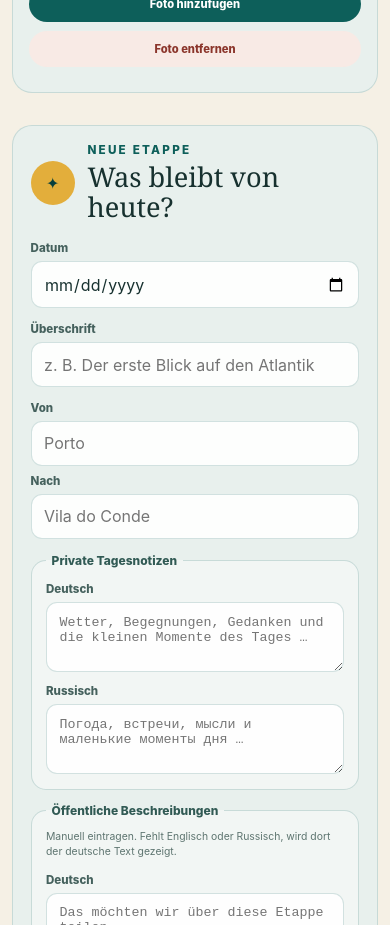
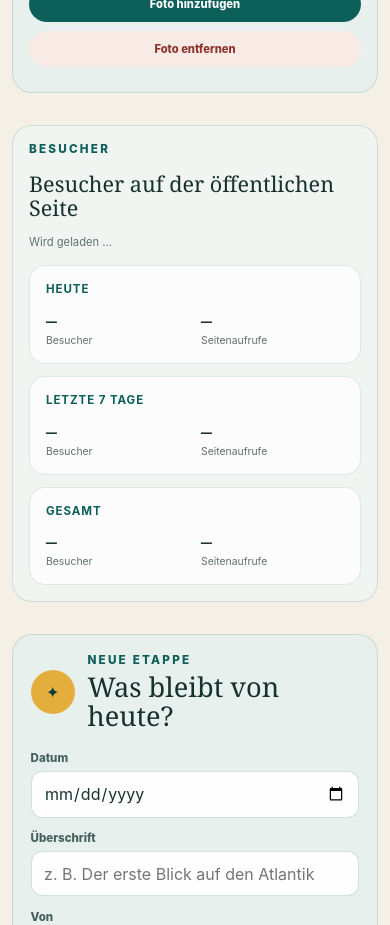
Before and after one commit to apollo2802/camino-packliste, a Next.js app: page / in a window 390 px wide. Shown: the part 9460-10385 px from the top of the page. Built offline with nearby package versions, Linux system fonts and the light colour scheme.

Commit message:
feat: show protected visitor statistics

```diff
--- a/app/globals.css
+++ b/app/globals.css
@@ -400,6 +400,18 @@ h2 { margin: 0; font-family: Georgia, "Times New Roman", serif; font-weight: 500
 #public-photo-remove { color: #8b352b; background: #f8eae5; }
 #public-photo-status { max-width: 170px; margin: 0; color: var(--muted); font-size: .64rem; line-height: 1.35; }
 #public-photo-status.error { color: #8b352b; }
+.visitor-stats { margin-bottom: 2rem; padding: clamp(1rem,3vw,1.5rem); border: 1px solid rgba(13,95,90,.15); border-radius: 24px; background: #f0f5f2; }
+.visitor-stats-heading { display: flex; justify-content: space-between; align-items: end; gap: 1rem; margin-bottom: 1rem; }
+.visitor-stats-heading h3 { margin: .35rem 0 0; font: 500 clamp(1.35rem,3vw,2rem)/1.1 Georgia,serif; }
+.visitor-stats-status { margin: 0; color: var(--muted); font-size: .7rem; }
+.visitor-stats-status.error { color: #8b352b; }
+.visitor-stats-grid { display: grid; grid-template-columns: repeat(3, minmax(0, 1fr)); gap: .75rem; }
+.visitor-stat-period { min-width: 0; padding: 1rem; border: 1px solid rgba(13,95,90,.12); border-radius: 16px; background: rgba(255,255,255,.7); }
+.visitor-stat-period h4 { margin: 0 0 .8rem; color: var(--teal); font-size: .72rem; letter-spacing: .08em; text-transform: uppercase; }
+.visitor-stat-values { display: grid; grid-template-columns: repeat(2, minmax(0, 1fr)); gap: .75rem; }
+.visitor-stat-values div { display: grid; gap: .2rem; }
+.visitor-stat-values strong { color: var(--ink); font: 600 clamp(1.35rem,3vw,2rem)/1 Georgia,serif; }
+.visitor-stat-values span { color: var(--muted); font-size: .65rem; }
 .diary-form-intro, .diary-field-wide, .diary-place-row, .gpx-drop, .gpx-readout, .diary-submit { grid-column: 1 / -1; }
 .diary-form-intro { display: flex; align-items: center; gap: .8rem; padding-bottom: .35rem; }
 .diary-form-intro .section-label { margin: 0 0 .3rem; }
@@ -515,6 +527,9 @@ footer p { margin: 0; }
   .public-photo-admin { grid-template-columns: 1fr; border-radius: 20px; }
   .public-photo-admin-copy { grid-column: auto; }
   .public-photo-admin-actions, #public-photo-status { width: 100%; max-width: none; }
+  .visitor-stats { border-radius: 20px; }
+  .visitor-stats-heading { align-items: start; flex-direction: column; }
+  .visitor-stats-grid { grid-template-columns: 1fr; }
   .overview-grid { grid-template-columns: 1fr 1fr; }
   .stat-card:last-child { grid-column: 1 / -1; min-height: 125px; }
   .checklist-section { border-radius: 22px; padding: 1rem; }
--- a/app/page.js
+++ b/app/page.js
@@ -312,6 +312,39 @@ const pageMarkup = `
           </div>
         </section>
 
+        <section class="visitor-stats" id="visitor-stats" aria-labelledby="visitor-stats-title">
+          <div class="visitor-stats-heading">
+            <div>
+              <p class="section-label" data-i18n="diary.visitorStatsLabel">Besucher</p>
+              <h3 id="visitor-stats-title" data-i18n="diary.visitorStatsTitle">Besucher auf der öffentlichen Seite</h3>
+            </div>
+            <p class="visitor-stats-status" data-visitor-stats-status role="status" data-i18n="diary.visitorStatsLoading">Wird geladen …</p>
+          </div>
+          <div class="visitor-stats-grid">
+            <article class="visitor-stat-period" data-visitor-period="today">
+              <h4 data-i18n="diary.visitorStatsToday">Heute</h4>
+              <div class="visitor-stat-values">
+                <div><strong data-visitor-value="today.visitors">–</strong><span data-i18n="diary.visitorStatsVisitors">Besucher</span></div>
+                <div><strong data-visitor-value="today.pageViews">–</strong><span data-i18n="diary.visitorStatsPageViews">Seitenaufrufe</span></div>
+              </div>
+            </article>
+            <article class="visitor-stat-period" data-visitor-period="sevenDays">
+              <h4 data-i18n="diary.visitorStatsSevenDays">Letzte 7 Tage</h4>
+              <div class="visitor-stat-values">
+                <div><strong data-visitor-value="sevenDays.visitors">–</strong><span data-i18n="diary.visitorStatsVisitors">Besucher</span></div>
+                <div><strong data-visitor-value="sevenDays.pageViews">–</strong><span data-i18n="diary.visitorStatsPageViews">Seitenaufrufe</span></div>
+              </div>
+            </article>
+            <article class="visitor-stat-period" data-visitor-period="total">
+              <h4 data-i18n="diary.visitorStatsTotal">Gesamt</h4>
+              <div class="visitor-stat-values">
+                <div><strong data-visitor-value="total.visitors">–</strong><span data-i18n="diary.visitorStatsVisitors">Besucher</span></div>
+                <div><strong data-visitor-value="total.pageViews">–</strong><span data-i18n="diary.visitorStatsPageViews">Seitenaufrufe</span></div>
+              </div>
+            </article>
+          </div>
+        </section>
+
         <div class="diary-layout">
           <div class="diary-feed" id="diary-feed" aria-live="polite"></div>
           <form class="diary-form" id="diary-form">
```
Also changed, not shown: public/app.js, 1 other file (tests, documents, lock files or other folders).
